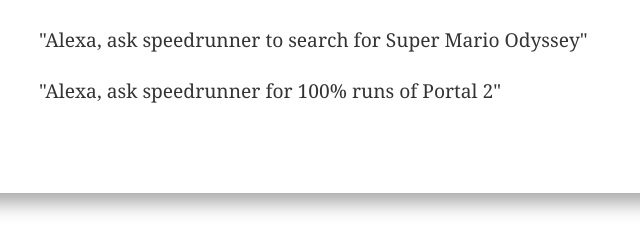
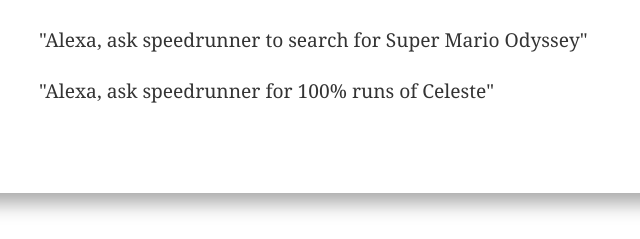
Before and after one commit to lannonbr/speedrunner-site, a Gatsby site: page / in a window 1280 px wide. Shown: the part 170-409 px from the top of the page, 171-811 px from the left. Built offline with nearby package versions, Linux system fonts and the light colour scheme; Gatsby itself is replaced by a stand-in of ours.

Commit message:
Update index.js

```diff
--- a/src/pages/index.js
+++ b/src/pages/index.js
@@ -44,9 +44,8 @@
           "Alexa, ask speedrunner to search for Super Mario Odyssey"
         </AlexaSaying>
         <AlexaSaying>
-          "Alexa, ask speedrunner for 100% runs of Portal 2"
+          "Alexa, ask speedrunner for 100% runs of Celeste"
         </AlexaSaying>
-        {/* <h4>"Alexa, ask speedrunner for 100% runs of Portal 2"</h4> */}
       </div>
     </AlexaSayingsContainer>
     <h2>Features</h2>
```
